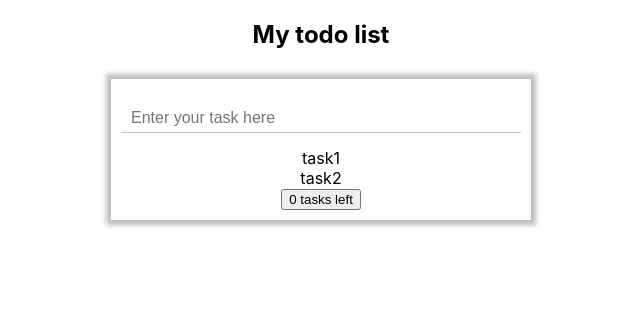
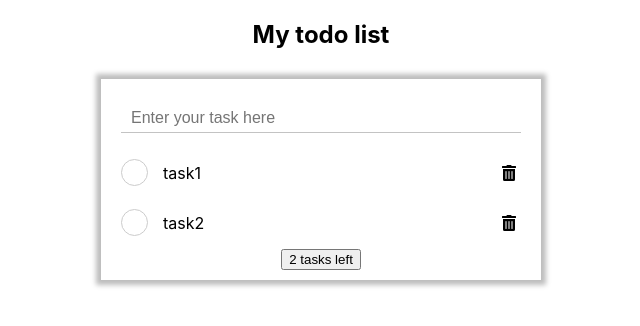
Before and after one commit to aslanforyou/react_todo, a React (Create React App) app: page / in a window 1280 px wide. Shown: the top 326 px of the page, without its empty margins (319-959 px from the left). Built offline with nearby package versions, Linux system fonts and the light colour scheme.

Commit message:
select todo

```diff
--- a/package.json
+++ b/package.json
@@ -3,6 +3,10 @@
   "version": "0.1.0",
   "private": true,
   "dependencies": {
+    "@fortawesome/fontawesome-svg-core": "^1.2.32",
+    "@fortawesome/free-brands-svg-icons": "^5.15.1",
+    "@fortawesome/free-solid-svg-icons": "^5.15.1",
+    "@fortawesome/react-fontawesome": "^0.1.11",
     "@testing-library/jest-dom": "^4.2.4",
     "@testing-library/react": "^9.3.2",
     "@testing-library/user-event": "^7.1.2",
--- a/src/App.js
+++ b/src/App.js
@@ -1,6 +1,11 @@
 import React from 'react';
 import './App.css';
 import ToDoPage from "./components/ToDoPage/ToDoPage.component";
+import { library } from "@fortawesome/fontawesome-svg-core";
+import {faCheck, faTrashAlt} from "@fortawesome/free-solid-svg-icons";
+
+library.add(faCheck, faTrashAlt);
+
 
 function App() {
   return (
--- a/src/components/ToDoPage/ToDoPage.component.jsx
+++ b/src/components/ToDoPage/ToDoPage.component.jsx
@@ -10,19 +10,50 @@ class ToDoPage extends Component {
   constructor(props) {
     super(props);
     this.clearTasks = this.clearTasks.bind(this);
-    this.markTasks = this.markTasks.bind(this);
+    this.markAllTasks = this.markAllTasks.bind(this);
+    this.markTask = this.markTask.bind(this);
+    this.addTask = this.addTask.bind(this);
 
     this.state = {
-      tasks: [{title: 'task1'}, {title: 'task2'}]
+      tasks: [
+        {title: 'task1', checked: false},
+        {title: 'task2'}
+        ],
+      taskLeft: 2,
     };
+  }
+
+  addTask(taskTitle) {
+    const tasks = this.state.tasks;
+    tasks.push({title: taskTitle});
+    this.setState({tasks});
   }
 
   clearTasks() {
     console.log('DEBUGG clear');
   }
 
-  markTasks() {
-    console.log('DEBUGG mark');
+  markAllTasks() {
+    console.log('DEBUGG mark All');
+    const unchecked = this.state.tasks.filter(task => !task.checked);
+    const allChecked = unchecked.length > 0;
+    const tasks = this.state.tasks.map(task => {
+      task.checked = allChecked;
+      return task;
+    });
+    this.setState({tasks, taskLeft: allChecked ? 0 : this.state.tasks.length});
+  }
+
+  markTask(updTask) {
+    const tasks = this.state.tasks.map(task => {
+      if (task.title === updTask.title) {
+        task = updTask;
+      }
+      return task;
+    });
+
+    const taskLeft = tasks.filter(task => !task.checked).length;
+    this.setState({tasks, taskLeft});
   }
 
   render() {
@@ -31,13 +62,17 @@ class ToDoPage extends Component {
       <div>
         <Header title='My todo list'/>
         <div className="container">
-          <Input/>
+          <Input addTask={this.addTask}/>
           {
-            this.state.tasks.map((task) => {
-              return <ToDoItem task={task}/>
+            this.state.tasks.map((task, i) => {
+              return <ToDoItem key={i} task={task} markTask={this.markTask}/>
             })
           }
-          <Footer clearTasks={this.clearTasks} markTasks={this.markTasks}/>
+          <Footer
+            clearTasks={this.clearTasks}
+            markTasks={this.markAllTasks}
+            tasksLeft={this.state.taskLeft}
+          />
         </div>
       </div>
     )
--- a/src/components/ToDoPage/ToDoPage.css
+++ b/src/components/ToDoPage/ToDoPage.css
@@ -1,7 +1,7 @@
 .container {
     display: flex;
     flex-direction: column;
-    padding: 10px;
+    padding: 10px 20px;
     margin: 30px auto 0;
     width: 400px;
     box-shadow: #bdbdbd 0 0 5px 5px;;
--- a/src/components/ToDoPage/components/Footer/Footer.Component.jsx
+++ b/src/components/ToDoPage/components/Footer/Footer.Component.jsx
@@ -15,7 +15,7 @@ class Footer extends Component {
     return (
       <div className="footer_container">
         <button className="task_left_button" onClick={this.props.markTasks}>
-          {this.state.tasksLeft} tasks left
+          {this.props.tasksLeft || 0} tasks left
         </button>
         {this.state.clearFlag ?
           <button onClick={this.props.clearTasks}>
--- a/src/components/ToDoPage/components/Input/Input.Component.jsx
+++ b/src/components/ToDoPage/components/Input/Input.Component.jsx
@@ -2,10 +2,32 @@ import React, {Component} from "react";
 import "./Input.css"
 
 class Input extends Component {
+
+  constructor(props) {
+    super(props);
+    this.state = {value: ''};
+    this.handleChange = this.handleChange.bind(this);
+    this.addingTask = this.addingTask.bind(this);
+  }
+
+  handleChange(event) {
+    this.setState({value: event.target.value});
+  }
+
+  addingTask(event) {
+    if(event.keyCode === 13) {
+      this.props.addTask(this.state.value);
+      this.setState({value: ''});
+    }
+  }
+
   render() {
     return (
       <div className="input_container">
-        <input placeholder="Enter your task here"/>
+        <input placeholder="Enter your task here"
+               value={this.state.value}
+               onChange={this.handleChange}
+               onKeyDown={(event) => this.addingTask(event)}/>
       </div>
     )
   }
--- a/src/components/ToDoPage/components/ToDoItem/ToDoItem.Component.jsx
+++ b/src/components/ToDoPage/components/ToDoItem/ToDoItem.Component.jsx
@@ -1,18 +1,34 @@
 import React, {Component} from "react";
+import "./ToDoItem.css"
+import {FontAwesomeIcon} from "@fortawesome/react-fontawesome";
 
 class ToDoItem extends Component {
 
-  constructor(props) {
-    super(props);
-    this.state = {
+  // constructor(props) {
+  //   super(props);
+  // }
 
-    }
+  checkTask() {
+    const task = {...this.props.task};
+    task.checked = !task.checked;
+    this.props.markTask(task);
   }
 
   render() {
     return (
-      <div>
-        {this.props.task && this.props.task.title}
+      <div className="todo_item_container">
+        <div className="todo_item_checkbox" onClick={()=>this.checkTask()}>
+          {/*<input type="checkbox"/>*/}
+          {this.props.task.checked ?
+            <FontAwesomeIcon icon="check"/>
+            : null}
+        </div>
+        <div className="todo_item_title">
+          <span>{this.props.task && this.props.task.title}</span>
+        </div>
+        <div className="todo_item_delete">
+          <FontAwesomeIcon icon="trash-alt"/>
+        </div>
       </div>
     )
   }
--- /dev/null
+++ b/src/components/ToDoPage/components/ToDoItem/ToDoItem.css
@@ -0,0 +1,38 @@
+.todo_item_container {
+    padding: 10px 0;
+    display: flex;
+    flex-direction: row;
+    align-items: center;
+}
+
+.todo_item_container span {
+    justify-self: flex-start;
+}
+
+.todo_item_checkbox {
+    width: 25px;
+    height: 25px;
+    margin-right: 15px;
+    justify-self: flex-start;
+    display: flex;
+    align-items: center;
+    justify-content: center;
+    border: 1px solid #cccccc;
+    border-radius: 50%;
+}
+
+.todo_item_checkbox {
+    color: forestgreen;
+}
+
+.todo_item_title {
+    flex: 1;
+    overflow: hidden;
+    text-overflow: ellipsis;
+    text-align: left;
+}
+
+.todo_item_delete {
+    padding: 5px;
+    justify-self: flex-end;
+}
```
Also changed, not shown: 1 other file (tests, documents, lock files or other folders).
